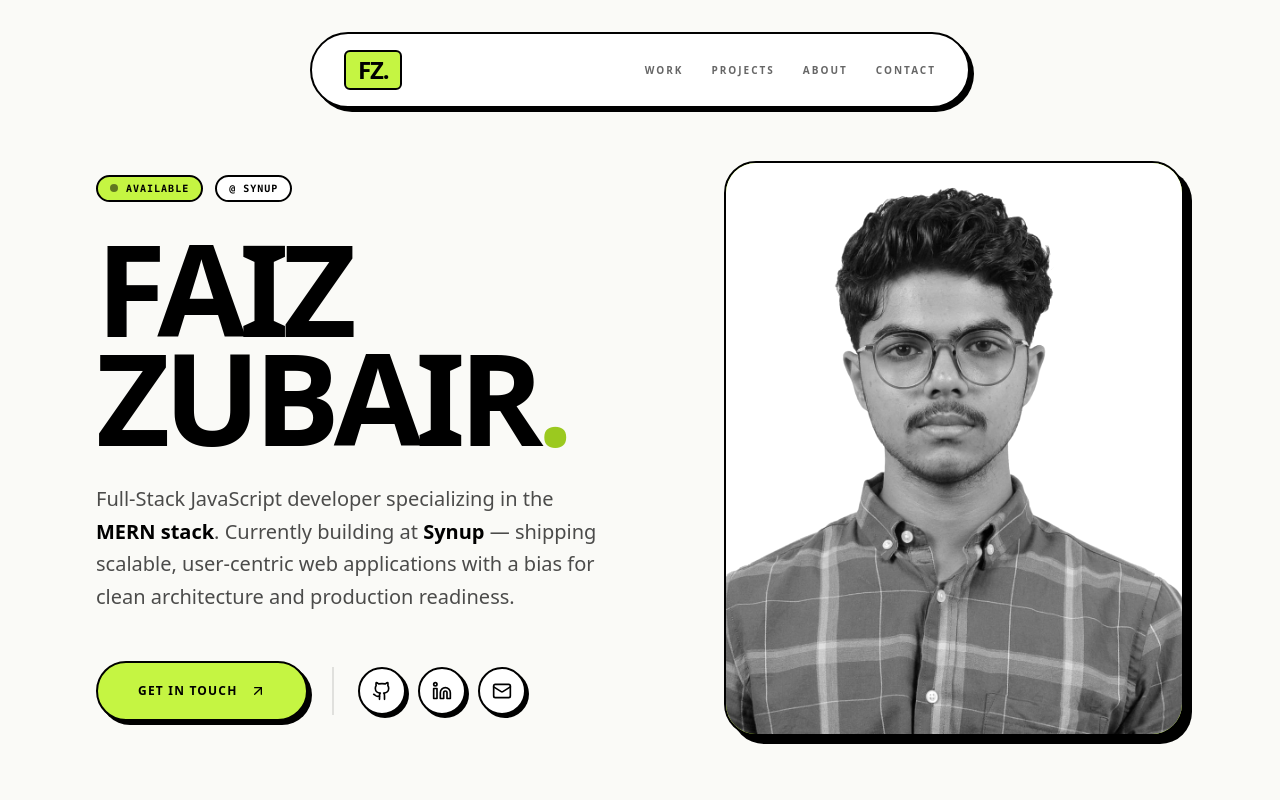
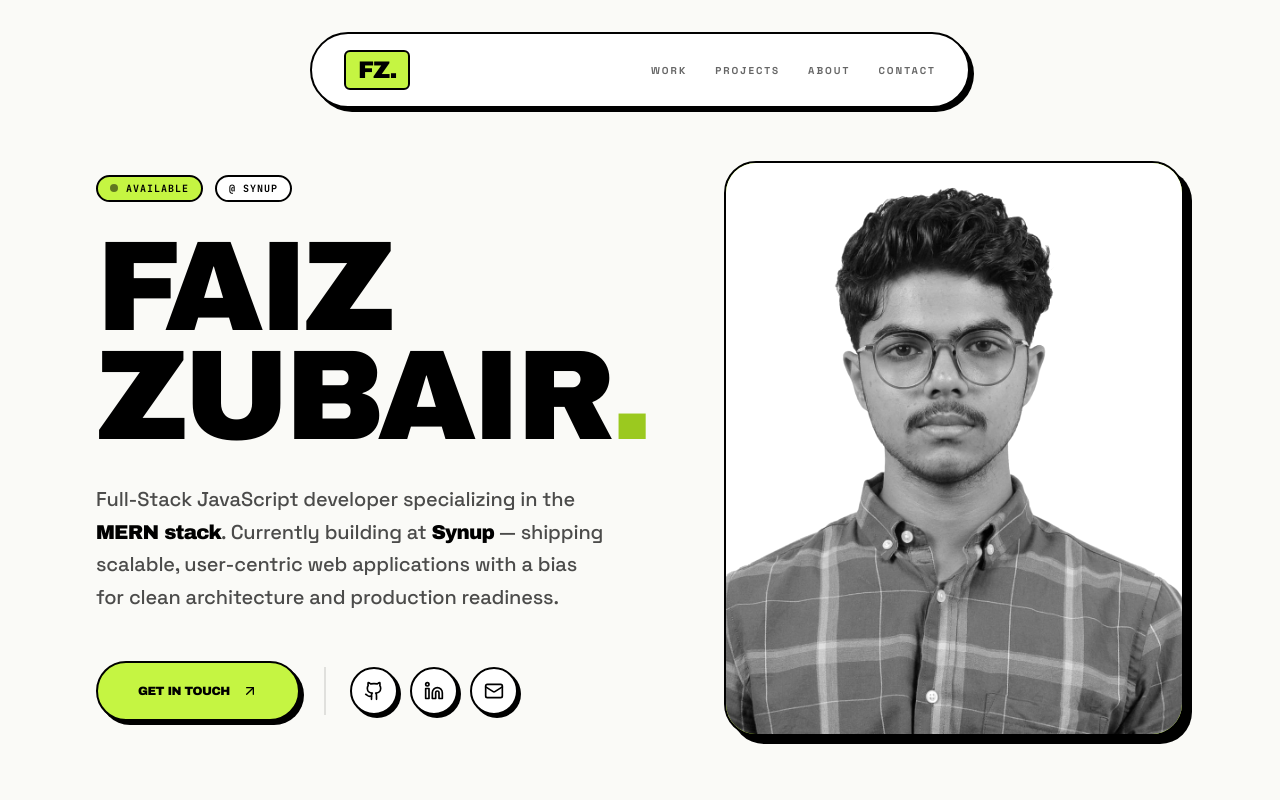
Before and after one commit to faizvk/portfolio, a React (Vite) app: page / in a window 1280 px wide. Shown: the top 800 px of the page. Built offline with nearby package versions, Linux system fonts and the light colour scheme.

Commit message:
use Space Grotesk + Archivo Black + JetBrains Mono fonts

```diff
--- a/index.html
+++ b/index.html
@@ -6,6 +6,12 @@
     <meta name="viewport" content="width=device-width, initial-scale=1.0" />
     <meta name="theme-color" content="#C5F542" />
     <meta name="description" content="Faiz Zubair — Full-Stack JavaScript Developer @ Synup. MERN, AI SaaS, and blockchain projects." />
+    <link rel="preconnect" href="https://fonts.googleapis.com" />
+    <link rel="preconnect" href="https://fonts.gstatic.com" crossorigin />
+    <link
+      href="https://fonts.googleapis.com/css2?family=Space+Grotesk:wght@300;400;500;600;700&family=Archivo+Black&family=JetBrains+Mono:wght@400;500;700;800&display=swap"
+      rel="stylesheet"
+    />
     <title>Faiz Zubair — Full-Stack Developer</title>
   </head>
   <body>
--- a/src/index.css
+++ b/src/index.css
@@ -1,4 +1,39 @@
 @import "tailwindcss";
+
+@theme {
+  --font-sans: "Space Grotesk", ui-sans-serif, system-ui, -apple-system,
+    "Segoe UI", Roboto, "Helvetica Neue", Arial, sans-serif;
+  --font-mono: "JetBrains Mono", ui-monospace, "SF Mono", Menlo, Consolas,
+    monospace;
+  --font-display: "Archivo Black", "Space Grotesk", ui-sans-serif, system-ui,
+    sans-serif;
+}
+
+html,
+body {
+  font-family: var(--font-sans);
+  font-feature-settings: "ss01", "ss02";
+  letter-spacing: -0.01em;
+  -webkit-font-smoothing: antialiased;
+  -moz-osx-font-smoothing: grayscale;
+}
+
+/* Use Archivo Black (permanently weight 900) for any element marked
+   with the brutalist heavy weight — gives true chunky brutalist headings. */
+.font-black,
+h1.font-black,
+h2.font-black,
+h3.font-black,
+h4.font-black {
+  font-family: var(--font-display);
+  font-weight: 400; /* Archivo Black ships only at weight 400 = visually 900 */
+  letter-spacing: -0.04em;
+}
+
+/* Monospace labels */
+.font-mono {
+  font-family: var(--font-mono);
+}
 
 /* ============================================================
    PORTFOLIO HOVER EFFECTS — minimalist neo-brutalist
```
